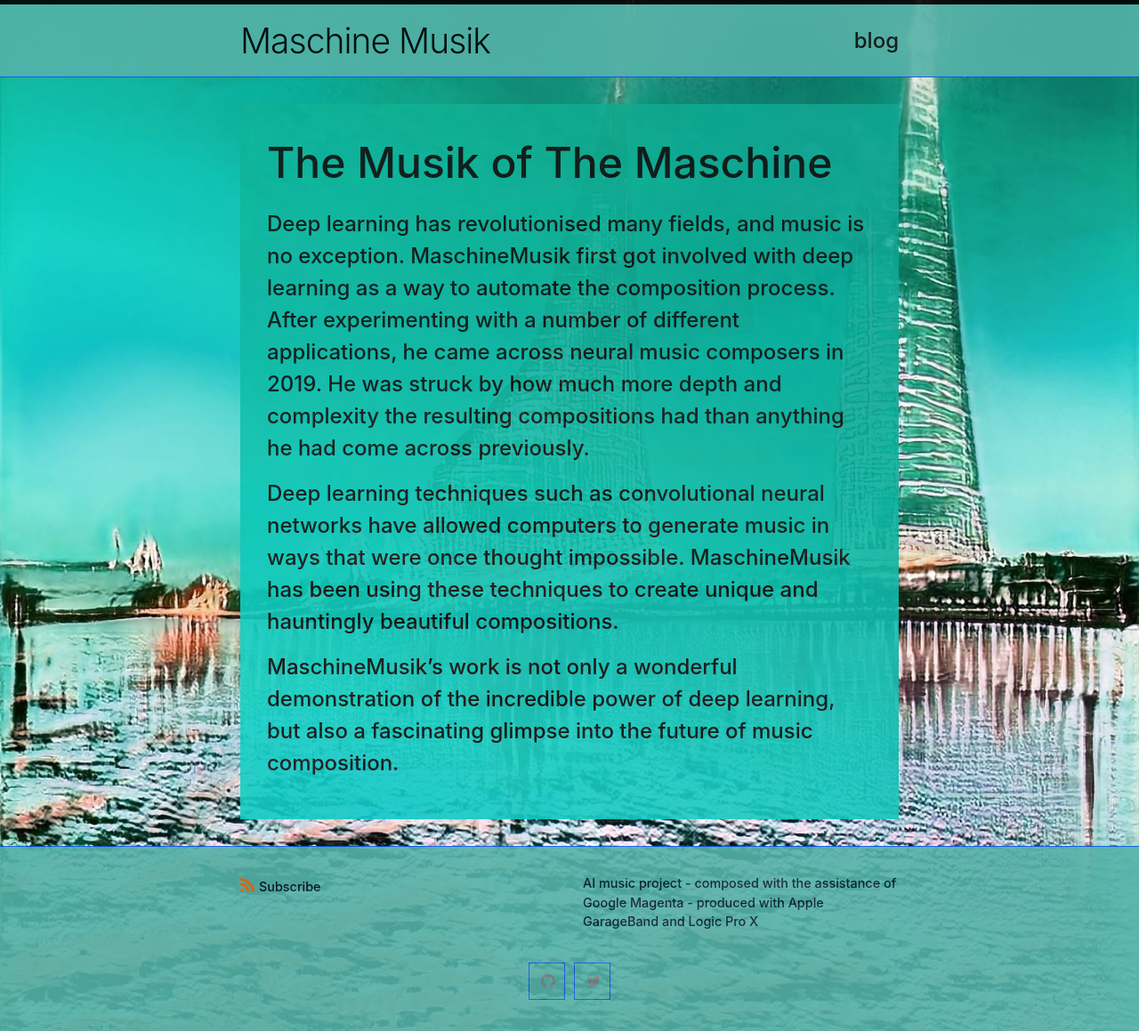
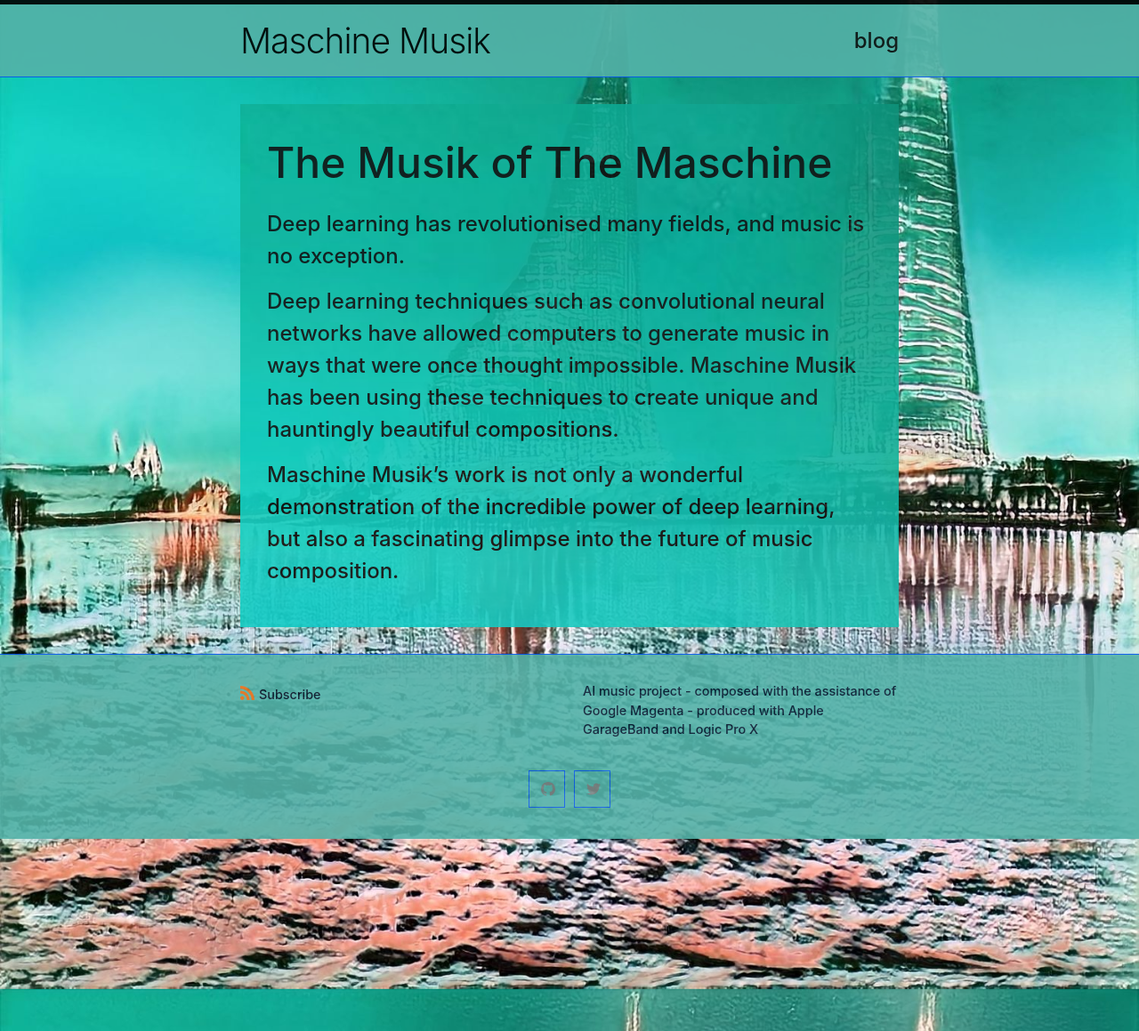
Before and after one commit to MaschineMusik/www, a Jekyll site: the page built from index.html, in a window 1280 px wide. Shown: the whole page at 89% size. Built offline with Jekyll 4.4.1, drawn with Linux system fonts in a browser that asks for light colours.

Commit message:
css updates

```diff
--- a/_sass/minima/skins/MaschineMusik.scss
+++ b/_sass/minima/skins/MaschineMusik.scss
@@ -1,3 +1,30 @@
+@charset "utf-8";
+
+$brand-color:           #54b2a8 !default;
+$brand-color-light:     lighten($brand-color, 40%) !default;
+$brand-color-dark:      darken($brand-color, 25%) !default;
+
+$site-title-color:      $brand-color-dark !default;
+
+$text-color:            #111111 !default;
+$background-color:      #fdfdfd !default;
+$code-background-color: #eeeeff !default;
+
+$link-base-color:       #54b2a8 !default;
+$link-visited-color:    darken($link-base-color, 15%) !default;
+$link-hover-color:      $text-color !default;
+
+$border-color-01:       $brand-color-light !default;
+$border-color-02:       lighten($brand-color, 35%) !default;
+$border-color-03:       $brand-color-dark !default;
+
+$table-text-color:      lighten($text-color, 18%) !default;
+$table-zebra-color:     lighten($brand-color, 46%) !default;
+$table-header-bg-color: lighten($brand-color, 43%) !default;
+$table-header-border:   lighten($brand-color, 37%) !default;
+$table-border-color:    $border-color-01 !default;
+
+
 $base-font-size:   24px !default;
 $base-font-weight: 500 !default;
 $spacing-unit:     30px !default;
--- a/_sass/minima/skins/classic.scss
+++ b/_sass/minima/skins/classic.scss
@@ -1,6 +1,6 @@
 @charset "utf-8";
 
-$brand-color:           #828282 !default;
+$brand-color:           #54b2a8 !default;
 $brand-color-light:     lighten($brand-color, 40%) !default;
 $brand-color-dark:      darken($brand-color, 25%) !default;
 
@@ -10,7 +10,7 @@
 $background-color:      #fdfdfd !default;
 $code-background-color: #eeeeff !default;
 
-$link-base-color:       #2a7ae2 !default;
+$link-base-color:       #54b2a8 !default;
 $link-visited-color:    darken($link-base-color, 15%) !default;
 $link-hover-color:      $text-color !default;
 
--- a/index.html
+++ b/index.html
@@ -9,10 +9,12 @@
 <h1>The Musik of The Maschine</h1>
 
 <p>
-Deep learning has revolutionised many fields, and music is no exception. MaschineMusik first got involved with deep learning as a way to automate the composition process. After experimenting with a number of different applications, he came across neural music composers in 2019. He was struck by how much more depth and complexity the resulting compositions had than anything he had come across previously.
+Deep learning has revolutionised many fields, and music is no exception.
 
 <p>
-Deep learning techniques such as convolutional neural networks have allowed computers to generate music in ways that were once thought impossible. MaschineMusik has been using these techniques to create unique and hauntingly beautiful compositions.
+Deep learning techniques such as convolutional neural networks have allowed computers to generate music in ways that were once thought impossible.
+Maschine Musik has been using these techniques to create unique and hauntingly beautiful compositions.
 
 <p>
-MaschineMusik’s work is not only a wonderful demonstration of the incredible power of deep learning, but also a fascinating glimpse into the future of music composition.
+Maschine Musik’s work is not only a wonderful demonstration of the incredible power of deep learning,
+but also a fascinating glimpse into the future of music composition.
```
